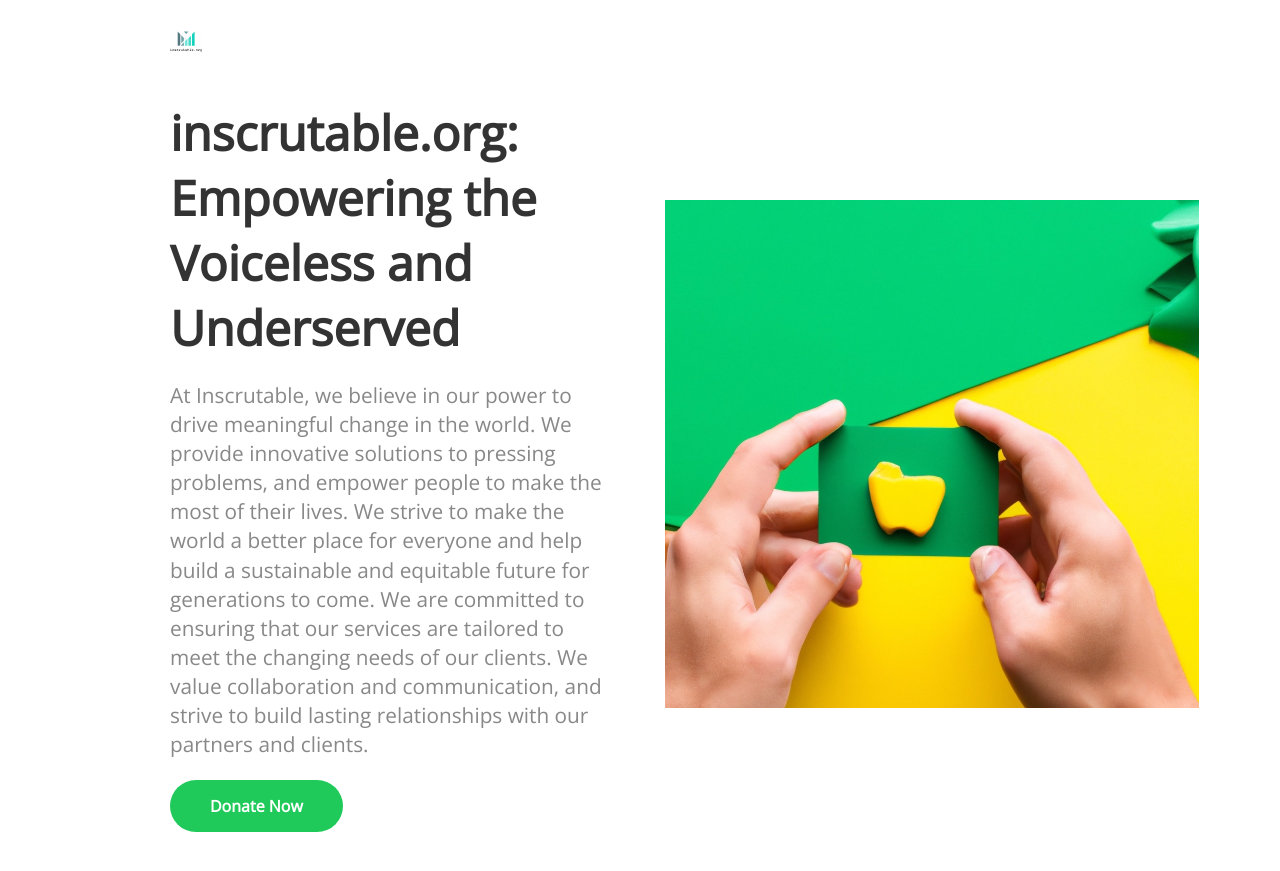
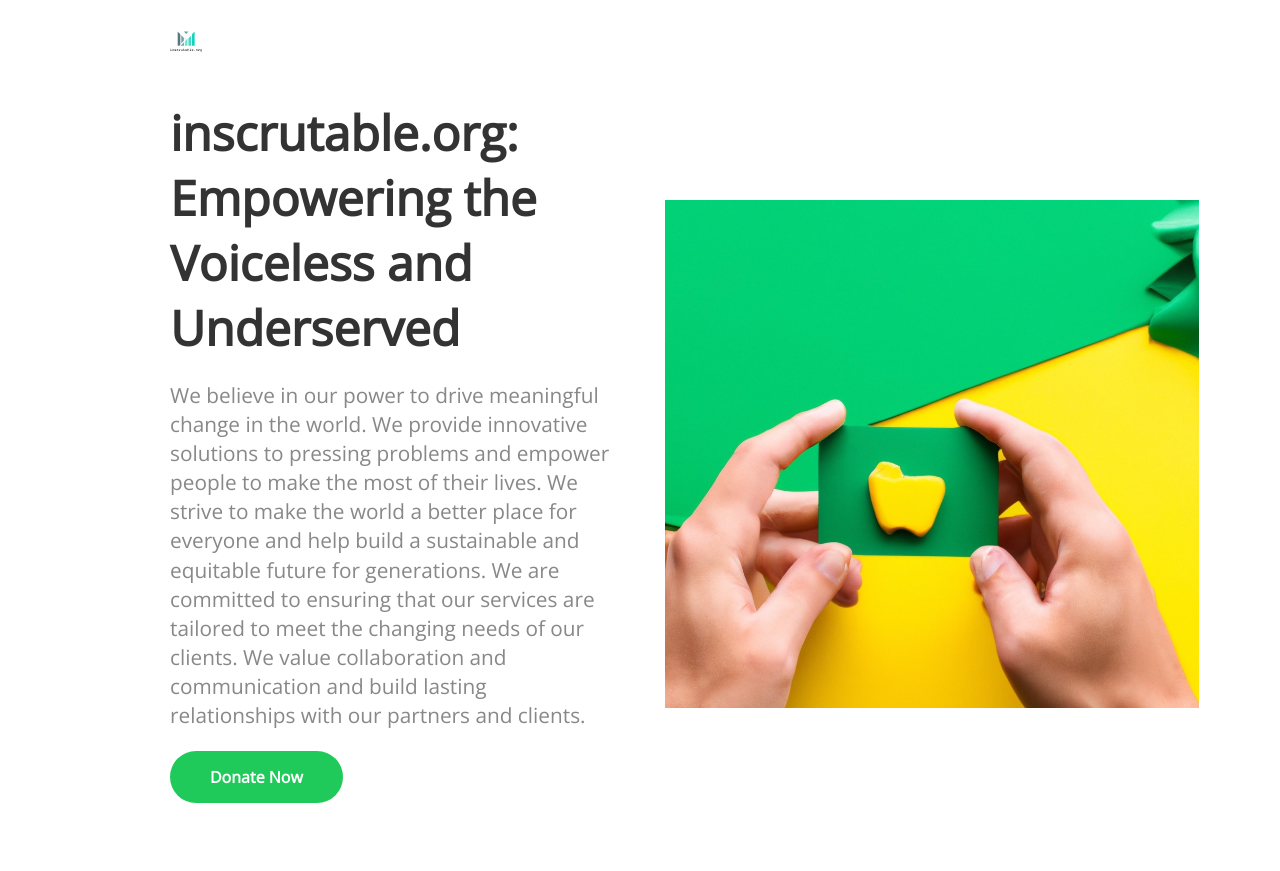
Before and after one commit to dankarlin/inscrutable-cause, a Jekyll site: the page built from index.html, in a window 1280 px wide and 900 px high. Shown: the top 871 px of the window. Built offline with Jekyll 4.4.1, drawn with Linux system fonts in a browser that asks for light colours; nearby versions of some CDN libraries; a script that is not in the unit is left out.

```diff
--- a/index.html
+++ b/index.html
@@ -10,7 +10,7 @@
 					inscrutable.org: Empowering the Voiceless and Underserved
 				</h1>
 				<p class="editable">
-					At Inscrutable, we believe in our power to drive meaningful change in the world. We provide innovative solutions to pressing problems, and empower people to make the most of their lives. We strive to make the world a better place for everyone and help build a sustainable and equitable future for generations to come. We are committed to ensuring that our services are tailored to meet the changing needs of our clients. We value collaboration and communication, and strive to build lasting relationships with our partners and clients.
+					We believe in our power to drive meaningful change in the world. We provide innovative solutions to pressing problems and empower people to make the most of their lives. We strive to make the world a better place for everyone and help build a sustainable and equitable future for generations. We are committed to ensuring that our services are tailored to meet the changing needs of our clients. We value collaboration and communication and build lasting relationships with our partners and clients.
 				</p>
 				<div class="button">
 					<a href="#donate">Donate Now</a>
```
